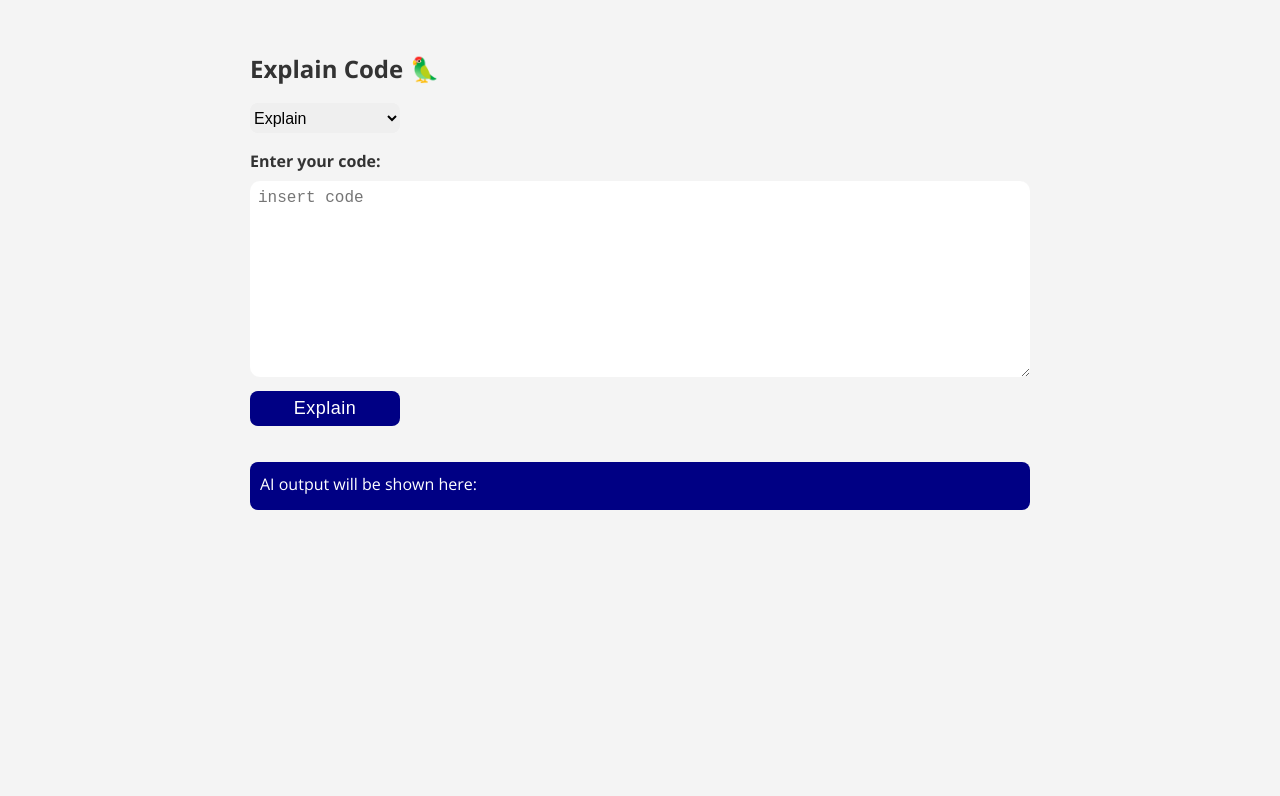
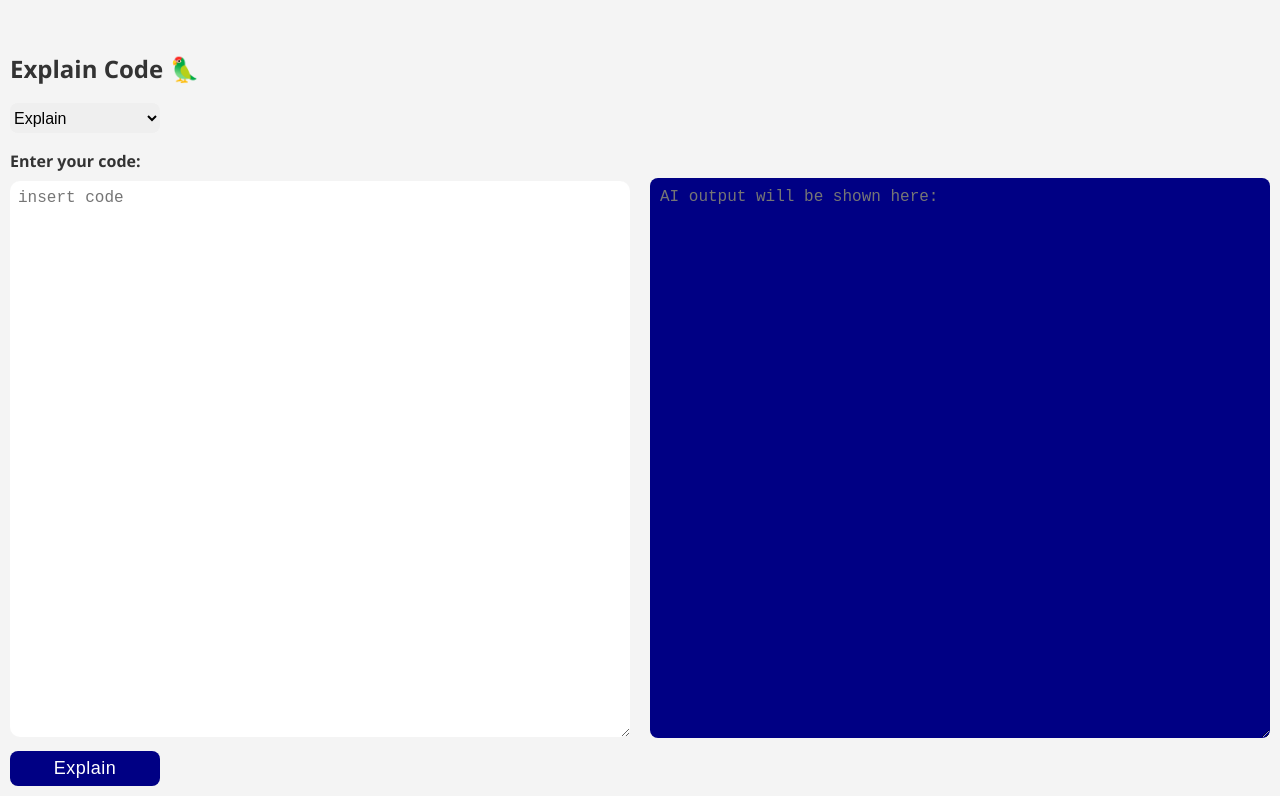
Before and after one commit to Hergelink/codeanalyzer, a plain HTML site: page public/index.html in a window 1280 px wide. Shown: the part 87-883 px from the top of the page. Before the commit the page ends 800 px from the top, so only its background shows below. Drawn offline with nearby package versions, Linux system fonts and the light colour scheme.

Commit message:
explain code feature complete

```diff
--- a/controllers/openaiController.js
+++ b/controllers/openaiController.js
@@ -20,7 +20,11 @@ const correctEnglish = async (req, res) => {
       presence_penalty: 0,
     });
 
-    const aiOutput = response.data.choices[0].text;
+    // const aiOutput = response.data.choices[0].text;
+
+
+    const aiOutput = response.data.choices[0].text.replace(/\d\./g, "\n$&");
+
 
     res.status(200).json({
       success: true,
--- a/public/index.html
+++ b/public/index.html
@@ -12,15 +12,15 @@
   </head>
   <body>
     <header>
-      <a href="https://titcotour.com/" target="_blank">
+      <a href="/">
         <img src="/images/CodeAnalyzer-logo.png" alt="titcotour logo" />
       </a>
     </header>
 
     <main>
+      <div id="sectionContainer">
         <section class="properEnglish">
           <form id="image-form">
-
             <h2 id="title">Explain Code 🦜</h2>
 
             <div class="form-control">
@@ -35,7 +35,7 @@
                   id="prompt"
                   name="prompt"
                   placeholder="insert code"
-                rows="10"
+                  rows="30"
                 ></textarea>
               </label>
             </div>
@@ -43,12 +43,16 @@
             <button type="submit" class="btn">Explain</button>
           </form>
         </section>
-      <section>
+        <section id="outputSection">
           <div class="outputContainer">
-          <!-- <span id="output">AI output will be shown here:</span> -->
-        <p id="output">AI output will be shown here:</p>
+            <textarea
+              id="output"
+              placeholder="AI output will be shown here:"
+              rows="30"
+            ></textarea>
           </div>
         </section>
+      </div>
     </main>
 
     <div class="spinner"></div>
--- a/public/js/main.js
+++ b/public/js/main.js
@@ -13,7 +13,7 @@ function onSubmit(e) {
   const editedPrompt =
     selectValue === 'translate'
       ? 'Translate this code to python ' + prompt
-      : 'Explain what this code does step by step and put a line break before each step:  ' +
+      : 'Explain what this code does step by step:  ' +
         prompt;
 
   if (prompt === '') {
--- a/public/style/style.css
+++ b/public/style/style.css
@@ -50,8 +50,6 @@ section {
   padding: 10px;
 }
 
-
-
 #emoji-container {
   display: block;
   font-size: 1.8rem;
@@ -97,8 +95,6 @@ textarea {
   font-size: 16px;
 }
 
-
-
 button {
   margin-top: 0.5rem;
   display: flex;
@@ -127,10 +123,11 @@ button:hover {
 }
 
 #output {
+  margin-bottom: 6rem;
   display: flex;
   justify-content: flex-start;
   width: 100%;
-  min-height: 3rem;
+  min-height: 4rem;
   background-color: var(--primary-color);
   border-radius: 8px;
   color: white;
@@ -140,8 +137,23 @@ button:hover {
 }
 
 @media (min-width: 768px) {
+
+ #sectionContainer {
+  display: flex;
+  justify-content: center;
+ }
+
   section {
     max-width: 800px;
-    margin-inline: auto;
+    /* margin-inline: auto; */
+  }
+  #outputSection {
+    display: flex;
+    flex-direction: column;
+    justify-content: flex-end;
+  }
+
+  #output {
+    margin-bottom: 3rem;
   }
 }
```
Lines whose indentation alone changed are shown as unchanged.
